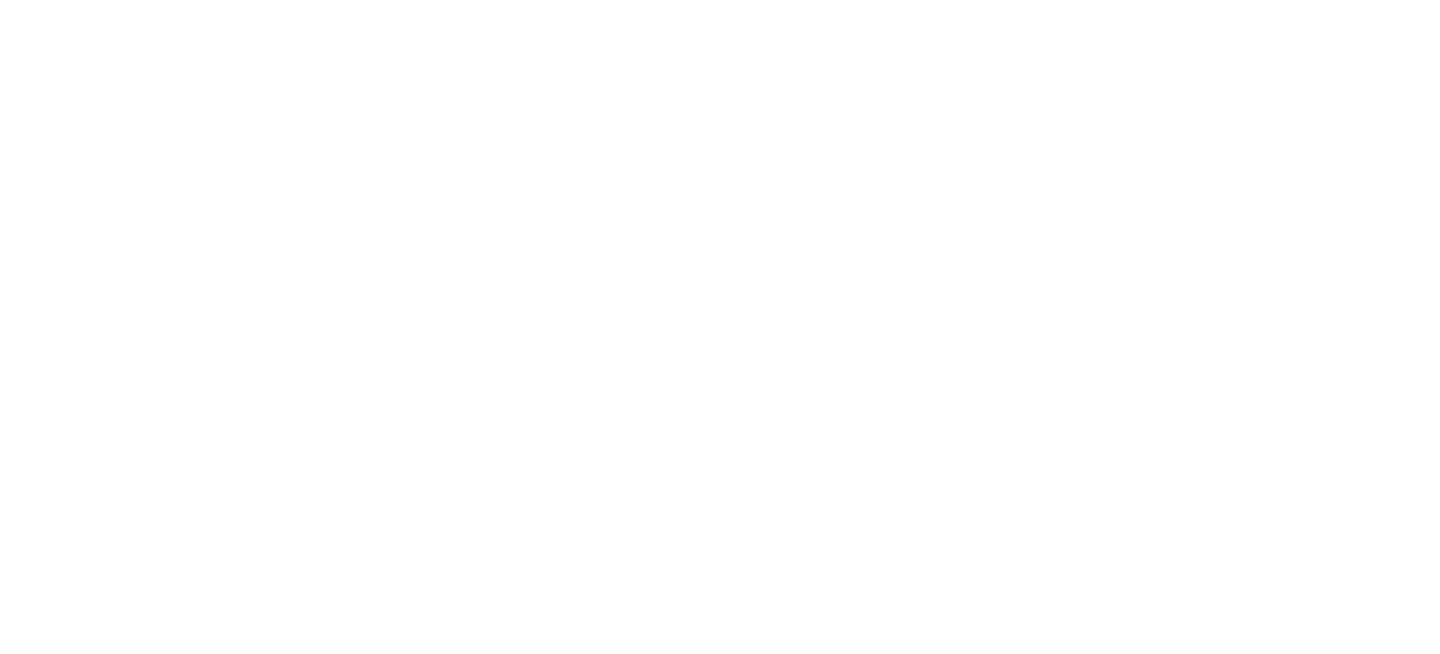
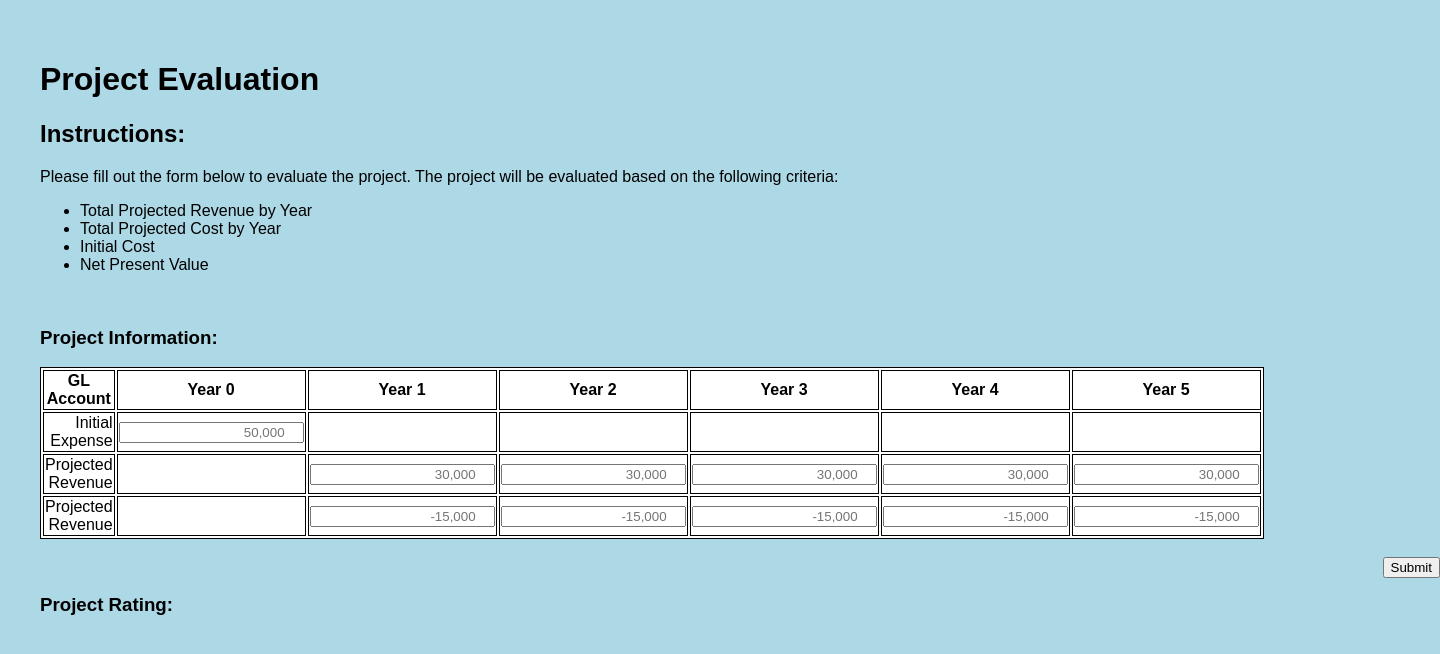
Before and after one commit to fhernandez2583/Project-Evaluation, a plain HTML site: page index.html in a window 1280 px wide. Shown: the whole page, 1440 px wide, since content can reach past the window. Drawn offline with Linux system fonts and the light colour scheme.

Commit message:
add table and light styling

```diff
--- a/index.html
+++ b/index.html
@@ -3,10 +3,105 @@
 <head>
     <meta charset="UTF-8">
     <meta name="viewport" content="width=device-width, initial-scale=1.0">
-    <title>Document</title>
+    <title>Project Evaluation</title>
     <link href="style.css" type="text/css" rel="stylesheet">
 </head>
 <body>
+    <h1 class="header">Project Evaluation</h1>
+    <h2 class="subheader">Instructions:</h2>
+    <p class="instructions">Please fill out the form below to evaluate the project. The project will be evaluated based on the following criteria: <br>
+        <ul>
+            <li>Total Projected Revenue by Year</li>
+            <li>Total Projected Cost by Year</li>
+            <li>Initial Cost</li>
+            <li>Net Present Value</li>
+        </ul>
+    <br>
+    <h3 class="subheader">Project Information:</h3>
+
+    <form action="project_evaluation.php" method="post">
+        <table>
+            <thead>
+                <tr class="tableHeader">
+                    <th class="glAccount">GL Account</th>
+                    <th>Year 0</th>
+                    <th>Year 1</th>
+                    <th>Year 2</th>
+                    <th>Year 3</th>
+                    <th>Year 4</th>
+                    <th>Year 5</th>
+                </tr>
+            </thead>
+            <tbody>
+            <tr>
+                <td>
+                    <label>Initial Expense</label>
+                </td>
+                <td>
+                    <input type="number" id="initialCost" placeholder="50,000" required>
+                </td>
+                <td>
+                </td>
+                <td>
+                </td>
+                <td>
+                </td>
+                <td>
+                </td>
+                <td>
+                </td>
+            </tr>
+            <tr>
+                <td>
+                    <label>Projected Revenue</label>
+                </td>
+                <td>
+                </td>
+                <td>
+                    <input type="number" id="revYear1" placeholder="30,000" required>
+                </td>
+                <td>
+                    <input type="number" id="revYear2" placeholder="30,000" required>
+                </td>
+                <td>
+                    <input type="number" id="revYear3" placeholder="30,000" required>
+                </td>
+                <td>
+                    <input type="number" id="revYear4" placeholder="30,000" required>
+                </td>
+                <td>
+                    <input type="number" id="revYear5" placeholder="30,000" required>
+                </td>
+            </tr>
+
+            <tr>
+                <td>
+                    <label>Projected Revenue</label>
+                </td>
+                <td>
+                </td>
+                <td>
+                    <input type="number" id="costYear1" placeholder="-15,000" required>
+                </td>
+                <td>
+                    <input type="number" id="costYear2" placeholder="-15,000" required>
+                </td>
+                <td>
+                    <input type="number" id="costYear3" placeholder="-15,000" required>
+                </td>
+                <td>
+                    <input type="number" id="costYear4" placeholder="-15,000" required>
+                </td>
+                <td>
+                    <input type="number" id="costYear5" placeholder="-15,000" required>
+                </td>
+            </tr>
+        </tbody>
+        </table>
+        <br>
+        <input type="submit" id="submit" value="Submit">
+        <br>
+    <h3>Project Rating:</h3>
 
 </body>
 </html>
--- a/main.js
+++ b/main.js
@@ -37,7 +37,7 @@ const initialCostNegative = (cost) => {
 console.log(initialCostNegative(-100000));
 
 // Create variance for initial cost
-const initialCost = -100000;
+const initialCost = -50000;
 
 // Create Discount Rate
 // const discountRate = 0.045;
@@ -88,3 +88,6 @@ console.log(npvFormula(projectRevenue, projectCost));
 // console.log(npv(initialCost, discountedCashFlow(totalProfit(projectRevenue, projectCost), npvDenominator(discountRate, period))));
 
 // Need to add metrics for ICE eval
+const iceRating = (npv, initialCost, projectCost) => {
+
+};
--- a/style.css
+++ b/style.css
@@ -0,0 +1,24 @@
+body {
+    font-family: Arial, sans-serif;
+    background-color: lightblue;
+    padding: 2em;
+}
+
+table, th, td {
+    border: 0.0625em solid black;
+    width: auto;
+    background-color: white;
+}
+
+#submit {
+    float: right;
+    margin-right: -15em;
+}
+
+th.glAccount {
+    width: 100%;
+}
+
+input, td {
+    text-align: right;
+}
```
